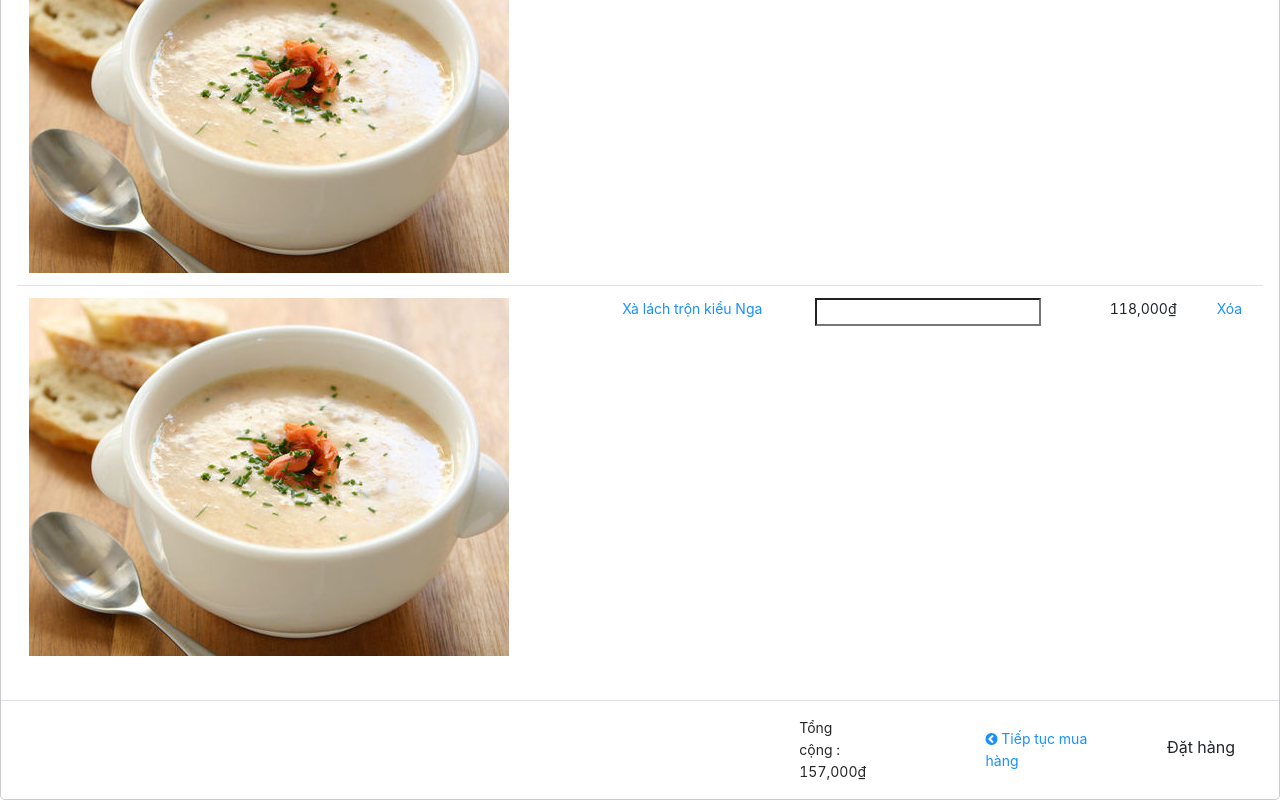
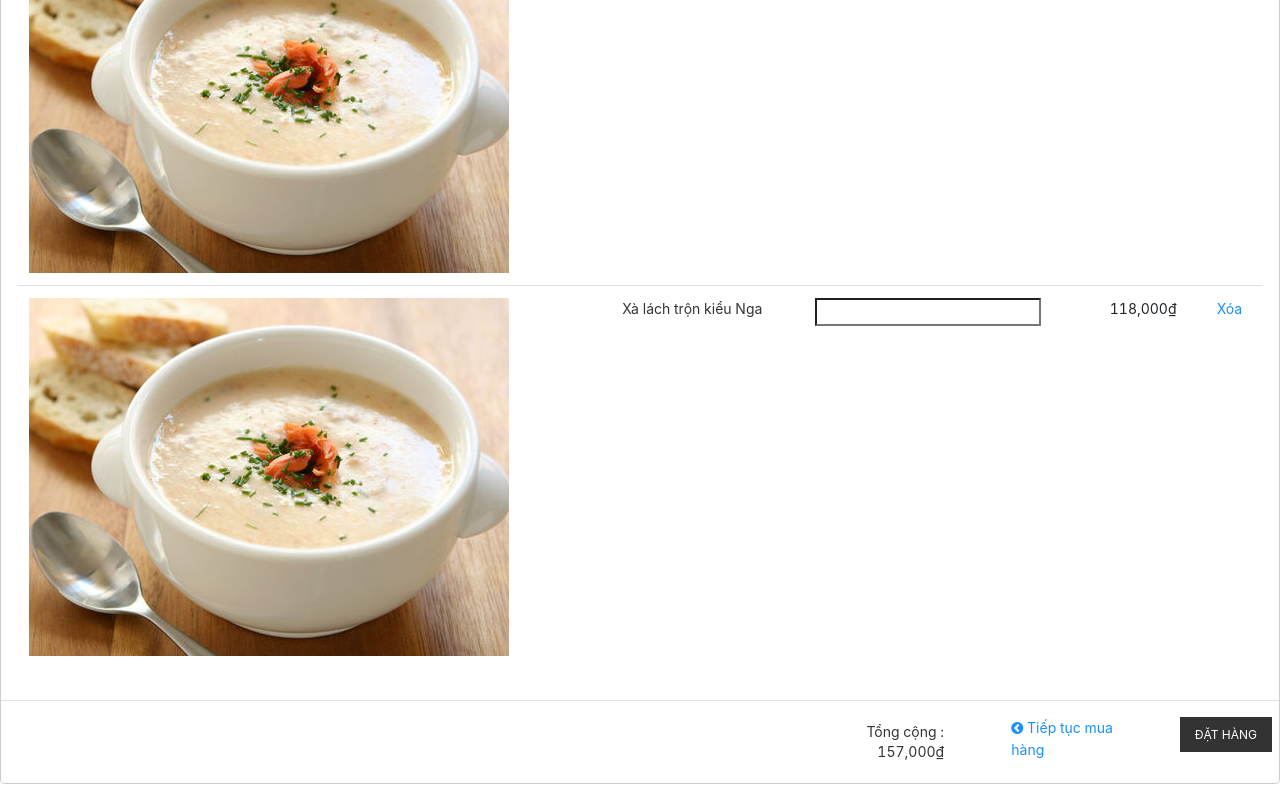
Before and after one commit to xuanthuy78/Vni-Foody-Frontend, a React (Create React App) app: page /cart in a window 1280 px wide. Shown: the part 232-1032 px from the top of the page. Built offline with nearby package versions, Linux system fonts and the light colour scheme.

Commit message:
modal productdetail

```diff
--- a/src/components/home/mainItem/MainItem.jsx
+++ b/src/components/home/mainItem/MainItem.jsx
@@ -7,14 +7,16 @@ export class MainItem extends Component {
     return (
       <div className="col-xl-3 col-lg-4 col-md-4 col-sm-6 col-12">
         <div className="card">
-          <img
-            className="card-img-top"
-            src={'assets/images/sup_cua_large.jpg'}
-            alt=""
-          />
+          <Link to="/productdetail">
+            <img
+              className="card-img-top"
+              src={'assets/images/sup_cua_large.jpg'}
+              alt=""
+            />
+          </Link>
           <div className="card-body">
             <div className="card-name">
-              <Link to="#" className="link-product">
+              <Link to="/productdetail" className="link-product">
                 Noddel Tomato
               </Link>
             </div>
--- a/src/components/productdetail/aboutInformationProduct/AboutInformationProduct.jsx
+++ b/src/components/productdetail/aboutInformationProduct/AboutInformationProduct.jsx
@@ -91,88 +91,6 @@ export class AboutInformationProduct extends Component {
                 <i className="fa fa-shopping-cart" aria-hidden="true"></i> Thêm
                 giỏ hàng
               </Link>
-              <Modal
-                title=" Bạn có 2 sản phẩm trong giỏ hàng."
-                visible={this.state.visible}
-                onOk={this.handleOk}
-                onCancel={this.handleCancel}
-                width="65%"
-              >
-                {' '}
-                <table className="table">
-                  <thead>
-                    <tr>
-                      <th />
-                      <th>Tên sản phẩm</th>
-                      <th>Số lượng</th>
-                      <th>Giá tiền</th>
-                      <th />
-                    </tr>
-                  </thead>
-                  <tbody>
-                    <tr
-                      className="line-item ng-scope"
-                      ng-repeat="item in OrderDetails"
-                    >
-                      <td className="item-image">
-                        <img
-                          className="img-top"
-                          src={'assets/images/sup_cua_large.jpg'}
-                          alt=""
-                          width="100px"
-                          height="50px"
-                        />
-                      </td>
-                      <td className="item-title">
-                        <Link
-                          to="/san-pham/sup-ga-kem-sua.html"
-                          className="ng-binding"
-                        >
-                          Súp gà kem sữa
-                          <br />
-                        </Link>
-                      </td>
-                      <td className="item-quantity">
-                        <input
-                          type="number"
-                          className="text ng-pristine ng-untouched ng-valid"
-                          ng-model="item.Quantity"
-                          ng-change="updateItemCart(item)"
-                        />
-                      </td>
-                      <td className="item-price ng-binding">312,000₫</td>
-                      <td className="item-delete">
-                        <Link to="/#">Xóa</Link>
-                      </td>
-                    </tr>
-                  </tbody>
-                </table>
-                <div className="row">
-                  <div className="col-xl-6 col-lg-6 col-md-6 col-sm-6 col-6">
-                    <div className="total-price-modal">
-                      Tổng cộng :{' '}
-                      <span className="item-total ng-binding">157,000₫</span>
-                    </div>
-                  </div>
-                </div>
-                <div className="row margin-top-10">
-                  <div className="col-lg-6">
-                    <div className="comeback text-left">
-                      <Link to="/">
-                        <i className="fa fa-chevron-circle-left " /> Tiếp tục
-                        mua hàng
-                      </Link>
-                    </div>
-                  </div>
-                  <div className="col-xl-6 col-lg-6 col-md-6 col-sm-6 col-6 text-right">
-                    <div className="buttons btn-modal-cart">
-                      <Link className="btn btn-default" to="/pay-shopping">
-                        Đặt hàng
-                      </Link>
-                    </div>
-                  </div>
-                </div>
-              </Modal>
               <Link to="/shopping-cart" className="btn btn-danger">
                 <i className="fa fa-check" aria-hidden="true"></i> Mua ngay
               </Link>
@@ -195,6 +113,89 @@ export class AboutInformationProduct extends Component {
             </div>
           </div>
         </div>
+        <Modal
+          title=" Bạn có 2 sản phẩm trong giỏ hàng."
+          visible={this.state.visible}
+          onOk={this.handleOk}
+          onCancel={this.handleCancel}
+          footer={null}
+          className="modal-content"
+          width="70%"
+        >
+          <div className="modal-body">
+            <table className="table">
+              <thead>
+                <tr>
+                  <th />
+                  <th>Tên sản phẩm</th>
+                  <th>Số lượng</th>
+                  <th>Giá tiền</th>
+                  <th />
+                </tr>
+              </thead>
+              <tbody>
+                <tr
+                  className="line-item ng-scope"
+                  ng-repeat="item in OrderDetails"
+                >
+                  <td className="item-image">
+                    <img
+                      className="img-top"
+                      src={'assets/images/sup_cua_large.jpg'}
+                      alt=""
+                      width="150px"
+                      height="80px"
+                    />
+                  </td>
+                  <td className="item-title">
+                    <Link to="/product" className="ng-binding">
+                      Súp gà kem sữa
+                      <br />
+                    </Link>
+                  </td>
+                  <td className="item-quantity">
+                    <input
+                      type="number"
+                      className="text ng-pristine ng-untouched ng-valid"
+                      ng-model="item.Quantity"
+                      ng-change="updateItemCart(item)"
+                    />
+                  </td>
+                  <td className="item-price ng-binding">312,000₫</td>
+                  <td className="item-delete">
+                    <Link to="/#" className="delete">
+                      Xóa
+                    </Link>
+                  </td>
+                </tr>
+              </tbody>
+            </table>
+          </div>
+          <div className="modal-footer">
+            <div className=" col-xl-6 col-lg-6 col-md-6 col-sm-6 col-6">
+              <div className="total-price-modal">
+                Tổng cộng :
+                <span className="item-total ng-binding">157,000₫</span>
+              </div>
+            </div>
+          </div>
+          <div className="row margin-top-10">
+            <div className="col-xl-6 col-lg-6 col-md-6 col-sm-6 col-6">
+              <div className="comeback text-left">
+                <Link to="/product" className="continue">
+                  <i className="fa fa-chevron-circle-left " /> Tiếp tục mua hàng
+                </Link>
+              </div>
+            </div>
+            <div className="col-xl-6 col-lg-6 col-md-6 col-sm-6 col-6 text-right">
+              <div className="buttons btn-modal-cart">
+                <Link className="btn btn-default" to="/pay-shopping">
+                  Đặt hàng
+                </Link>
+              </div>
+            </div>
+          </div>
+        </Modal>
       </div>
     )
   }
--- a/src/components/productdetail/aboutInformationProduct/AboutInformationProduct.scss
+++ b/src/components/productdetail/aboutInformationProduct/AboutInformationProduct.scss
@@ -139,6 +139,7 @@ $backgroud: gray;
       }
     }
   }
+
   .call {
     margin-top: 10px;
     .title {
@@ -194,16 +195,111 @@ $backgroud: gray;
     border: 1px solid #ccc;
     border-radius: 4px;
   }
-  .modal-body {
-    .table {
-      width: 50%;
-      height: 50%;
+}
+
+.modal-content {
+  border: 1px solid #999;
+  border-radius: 6px;
+  .table {
+    .item-title {
+      .ng-binding {
+        color: #333334;
+        &:hover {
+          color: rgb(215, 75, 51);
+        }
+      }
     }
-    .item-image {
-      .img-top {
-        width: 100px;
-        text-align: center;
+
+    .delete {
+      color: #333334;
+      &:hover {
+        color: rgb(215, 75, 51);
+      }
+    }
+  }
+  .modal-footer {
+    text-align: right;
+    .total-price-modal {
+      font-size: 14px;
+      margin-right: -40px;
+      line-height: 1.42857143;
+      color: #333334;
+    }
+  }
+
+  .continue {
+    color: #333334;
+    &:hover {
+      color: rgb(215, 75, 51);
+    }
+  }
+
+  .text-right {
+    text-align: right;
+
+    .btn-default {
+      background-color: #333334;
+      margin-right: -24px;
+    }
+    .btn {
+      display: inline-block;
+      padding: 9px 15px;
+      margin-bottom: 0;
+      font-size: 12px;
+      text-transform: uppercase;
+      line-height: 1.42857143;
+      text-align: center;
+      white-space: nowrap;
+      margin-bottom: 15px;
+      color: #ffffff;
+      border-radius: 0;
+      border: none;
+      &:hover {
+        background-color: rgb(215, 75, 51);
       }
     }
   }
 }
+@media (min-width: 992px) and (max-width: 1016px) {
+  .modal-content {
+    width: 65%;
+    height: 30%;
+    .item-title {
+      .ng-binding {
+        white-space: nowrap;
+      }
+    }
+  }
+}
+@media (min-width: 938px) and (max-width: 991px) {
+  .modal-content {
+    .modal-body {
+      width: 100%;
+    }
+
+    .table {
+      .item-title {
+        .ng-binding {
+          white-space: nowrap;
+        }
+      }
+    }
+  }
+}
+@media (min-width: 840px) and (max-width: 937px) {
+  .modal-content {
+    width: 130%;
+
+    .modal-body {
+      width: 100%;
+      background-color: skyblue;
+    }
+    .table {
+      .item-title {
+        .ng-binding {
+          white-space: nowrap;
+        }
+      }
+    }
+  }
+}
--- a/src/components/productdetail/aboutProducts/AboutProducts.jsx
+++ b/src/components/productdetail/aboutProducts/AboutProducts.jsx
@@ -9,22 +9,40 @@ export class AboutProducts extends Component {
         <div className="item">
           <div className="image">
             <Link to="#" title="Xà lách trộn kiểu Nga">
-                <img className="product-img-top"src={'assets/images/sup_cua_large.jpg'}alt=""/>
+              <img
+                className="product-img-top"
+                src={'assets/images/sup_cua_large.jpg'}
+                alt=""
+              />
             </Link>
           </div>
           <div className="name">
-             <Link className="title-name" to="/san-pham/xa-lach-tron-kieu-nga.html" title="Xà lách trộn kiểu Nga">Xà lách trộn kiểu Nga</Link>
+            <Link
+              className="title-name"
+              to="/san-pham/xa-lach-tron-kieu-nga.html"
+              title="Xà lách trộn kiểu Nga"
+            >
+              Xà lách trộn kiểu Nga
+            </Link>
           </div>
           <div className="rating">
-            <div className="rating-1"><span className="rating-img"></span></div>
+            <div className="rating-1">
+              <span className="rating-img"></span>
             </div>
-          <div className="price"><span className="price-new">59.000&nbsp;₫</span></div>
+          </div>
+          <div className="price">
+            <span className="price-new">59.000&nbsp;₫</span>
+          </div>
           <div className="button text-center">
-           <Link className="btn btn-default btn-add-cart"  to="/san-pham/xa-lach-tron-kieu-nga.html">Mua</Link>
+            <Link
+              className="btn btn-default btn-add-cart"
+              to="/san-pham/xa-lach-tron-kieu-nga.html"
+            >
+              Mua
+            </Link>
           </div>
         </div>
       </div>
-
     )
   }
 }
--- a/src/components/productdetail/menuProductDetail/MenuProductDetail.scss
+++ b/src/components/productdetail/menuProductDetail/MenuProductDetail.scss
@@ -1,6 +1,7 @@
 $hover-color: rgb(215, 75, 51);
 $menu-backgroud: rgb(215, 75, 51);
 .main-menu {
+  margin-top: 10px;
   margin-bottom: 5px;
   .navbar-nav {
     .nav-item {
--- a/src/components/productdetail/productDetailSidebar/ProductDetailSidebar.scss
+++ b/src/components/productdetail/productDetailSidebar/ProductDetailSidebar.scss
@@ -2,6 +2,7 @@ $edge-boder: rgb(221, 221, 221);
 $link-color: black;
 $menu-backgroud: rgb(215, 75, 51);
 .productdetail-sidebar {
+  margin-top: 20px;
   background-color: #ffffff;
   .title {
     background-color: #d74b33;
```
Lines whose indentation alone changed are shown as unchanged.
